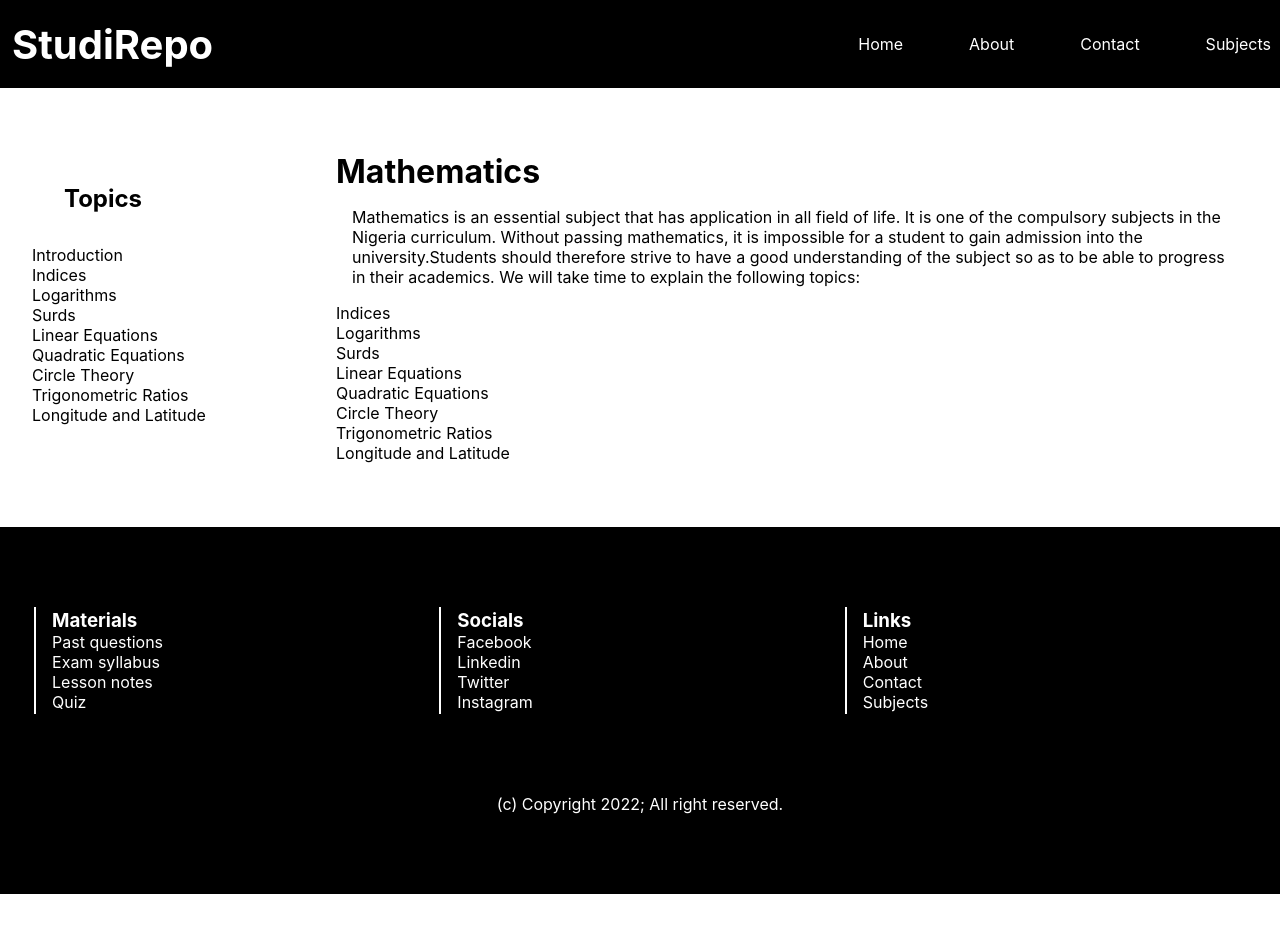
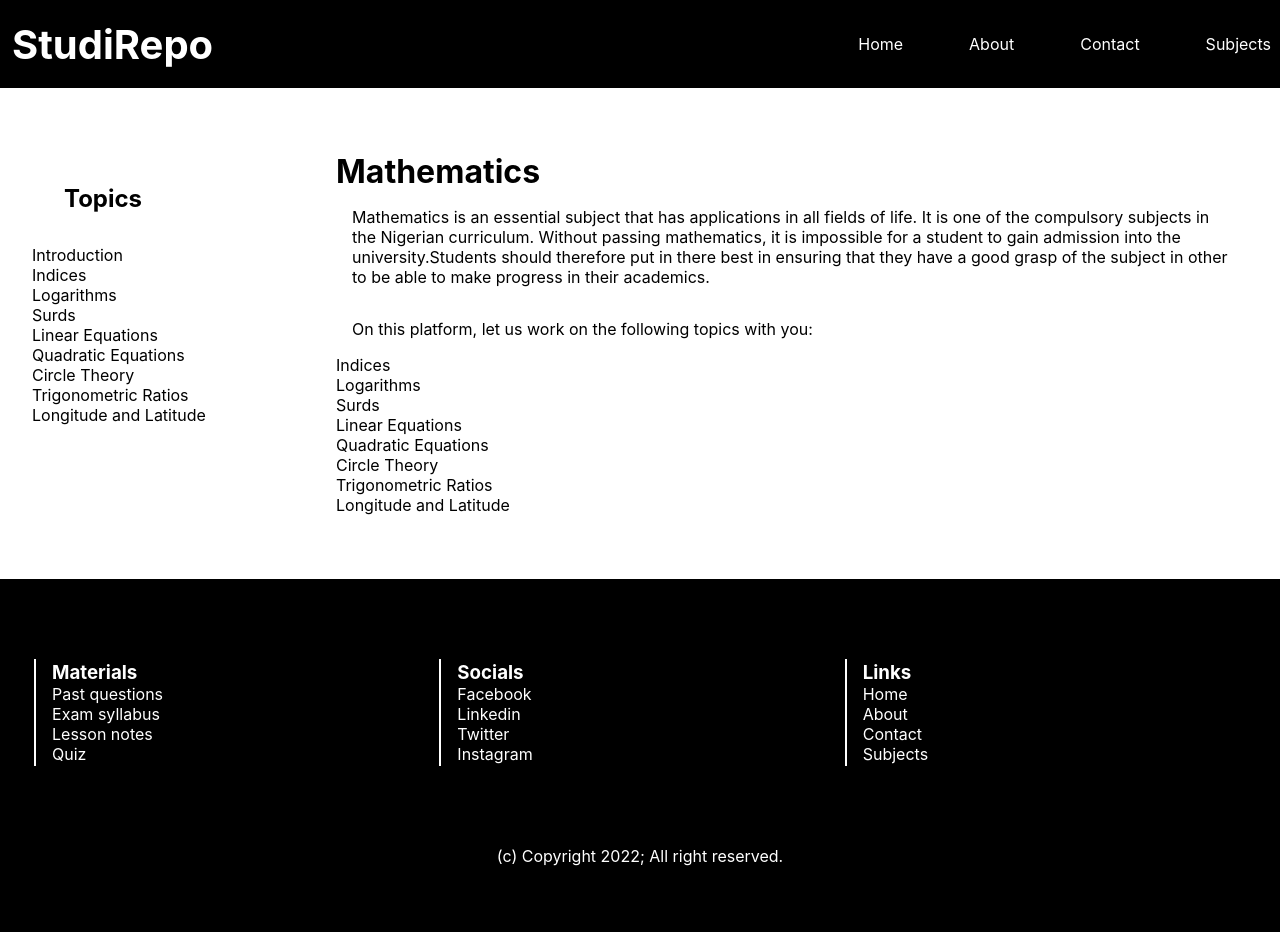
Before and after one commit to cheks123/edbile, a React (Create React App) app: page /mathematics in a window 1280 px wide. Shown: the top 932 px of the page. Before the commit the page ends 894 px from the top, so only its background shows below. Built offline with nearby package versions, Linux system fonts and the light colour scheme.

Commit message:
Edited the intro to mathematics sentences

```diff
--- a/src/pages/mathematics/MathematicsIntro.js
+++ b/src/pages/mathematics/MathematicsIntro.js
@@ -3,12 +3,14 @@ function MathematicsIntro() {
     return (
       <>
                 <h1>Mathematics</h1>
-                <p>Mathematics is an essential subject that has application in all field of life.
-                  It is one of the compulsory subjects in the Nigeria curriculum. Without passing mathematics,
+                <p>Mathematics is an essential subject that has applications in all fields of life.
+                  It is one of the compulsory subjects in the Nigerian curriculum. Without passing mathematics,
                   it is impossible for a student to gain admission into the university.Students should therefore
-                  strive to have a good understanding of the subject so as to be able to progress in their
-                  academics.
-                  We will take time to explain the following topics:
+                  put in there best in ensuring that they have a good grasp of the subject in other to be able to
+                  make progress in their academics.
+                 </p>
+                 <p>
+                  On this platform, let us work on the following topics with you:
                 </p>
                 <ul>
                   <li>Indices</li>
```
